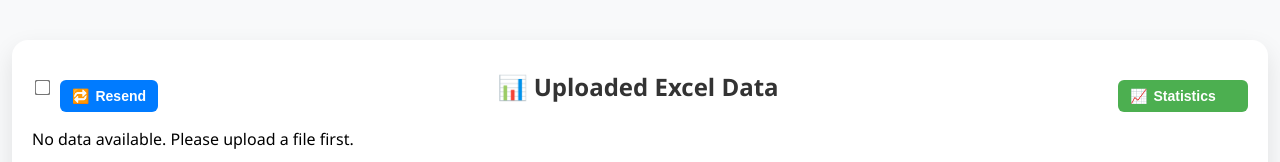
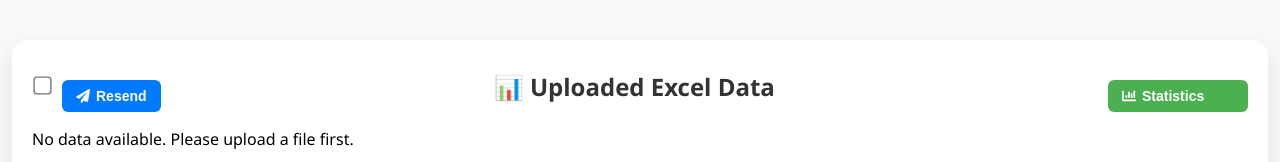
Before and after one commit to PAVANI2511/NoticeBoard, a React (Create React App) app: page /tableview in a window 1280 px wide. Shown: the top 162 px of the page. Built offline with nearby package versions, Linux system fonts and the light colour scheme.

Commit message:
update components

```diff
--- a/src/components/TableView.css
+++ b/src/components/TableView.css
@@ -8,7 +8,6 @@
   font-family: 'Segoe UI', sans-serif;
 }
 
-/* Layout Header */
 .table-header {
   display: flex;
   justify-content: space-between;
@@ -27,31 +26,20 @@
 .right-controls {
   display: flex;
   align-items: center;
-  gap: 8px;
+  gap: 10px;
 }
 
 /* Checkbox */
 .select-all-checkbox {
-  transform: scale(1.2);
+  transform: scale(1.4);
   cursor: pointer;
+  vertical-align: middle;
+  margin-top: 2px;
 }
 
-/* Resend Button */
-.resend-button {
-  background-color: #007bff;
-  color: white;
-}
-
-/* Statistics Button */
-.green-button {
-  background-color: #4CAF50;
-  color: white;
-  padding: 8px 20px;
-  min-width: 130px;
-}
-
+/* Buttons */
 .small-button {
-  padding: 8px 12px;
+  padding: 8px 14px;
   border: none;
   border-radius: 6px;
   font-size: 14px;
@@ -59,6 +47,17 @@
   display: flex;
   align-items: center;
   gap: 6px;
+}
+
+.resend-button {
+  background-color: #007bff;
+  color: white;
+}
+
+.green-button {
+  background-color: #4CAF50;
+  color: white;
+  min-width: 140px;
 }
 
 .small-button:hover {
--- a/src/components/TableView.js
+++ b/src/components/TableView.js
@@ -1,14 +1,15 @@
 import React, { useEffect, useState } from 'react';
 import './TableView.css';
+import { FaPaperPlane, FaChartBar } from 'react-icons/fa';
 
 const TableView = () => {
   const [data, setData] = useState([]);
   const [headers, setHeaders] = useState([]);
   const [currentPage, setCurrentPage] = useState(1);
-  const itemsPerPage = 10;
+  const [selectedRows, setSelectedRows] = useState([]);
   const [selectAll, setSelectAll] = useState(false);
   const [showPopup, setShowPopup] = useState(false);
-  const [mailStats, setMailStats] = useState({ sent: 0, notSent: 0 });
+  const itemsPerPage = 10;
 
   useEffect(() => {
     const storedData = JSON.parse(localStorage.getItem('excelData')) || [];
@@ -30,22 +31,33 @@ const TableView = () => {
   };
 
   const handleSelectAll = () => {
+    if (selectAll) {
+      setSelectedRows([]);
+    } else {
+      const pageRowIds = currentData.map((_, index) => index + startIndex);
+      setSelectedRows(pageRowIds);
+    }
     setSelectAll(!selectAll);
   };
 
   const handleResend = () => {
-    alert('Resending emails to all unsent users...');
+    if (selectedRows.length === 0) {
+      alert("⚠️ Please select at least one person to resend.");
+    } else {
+      alert("📧 Resend triggered for selected unsent records.");
+    }
   };
 
   const showStatistics = () => {
-    let sent = 0, notSent = 0;
-    data.forEach(row => {
-      if (row.status === 'sent') sent++;
-      else notSent++;
-    });
-    setMailStats({ sent, notSent });
     setShowPopup(true);
   };
+
+  const closePopup = () => {
+    setShowPopup(false);
+  };
+
+  const countSent = data.filter(row => row.sent === true).length;
+  const countUnsent = data.length - countSent;
 
   return (
     <div className="table-container">
@@ -53,21 +65,23 @@ const TableView = () => {
         <div className="left-controls">
           <input
             type="checkbox"
+            className="select-all-checkbox"
             title="Select All"
             checked={selectAll}
             onChange={handleSelectAll}
-            className="select-all-checkbox"
           />
-          <button className="small-button resend-button" onClick={handleResend} title="Resend Unsent">
-            <span role="img" aria-label="resend">🔁</span> <span>Resend</span>
+          <button className="small-button resend-button" onClick={handleResend}>
+            <FaPaperPlane />
+            Resend
           </button>
         </div>
 
         <h2>📊 Uploaded Excel Data</h2>
 
         <div className="right-controls">
-          <button className="small-button green-button" onClick={showStatistics} title="View Statistics">
-            <span role="img" aria-label="statistics">📈</span> <span>Statistics</span>
+          <button className="small-button green-button" onClick={showStatistics}>
+            <FaChartBar />
+            Statistics
           </button>
         </div>
       </div>
@@ -83,13 +97,18 @@ const TableView = () => {
               </tr>
             </thead>
             <tbody>
-              {currentData.map((row, rowIndex) => (
-                <tr key={`row-${rowIndex}`}>
-                  {headers.map((col, colIndex) => (
-                    <td key={`cell-${rowIndex}-${colIndex}`}>{row[col] ?? ''}</td>
-                  ))}
-                </tr>
-              ))}
+              {currentData.map((row, rowIndex) => {
+                const actualIndex = startIndex + rowIndex;
+                return (
+                  <tr key={`row-${rowIndex}`}>
+                    {headers.map((col, colIndex) => (
+                      <td key={`cell-${rowIndex}-${colIndex}`}>
+                        {row[col] ?? ''}
+                      </td>
+                    ))}
+                  </tr>
+                );
+              })}
             </tbody>
           </table>
 
@@ -112,10 +131,12 @@ const TableView = () => {
       {showPopup && (
         <div className="popup-overlay">
           <div className="popup-content">
-            <h3>📊 Mail Delivery Statistics</h3>
-            <p>✅ Mails Sent: <strong>{mailStats.sent}</strong></p>
-            <p>❌ Mails Not Sent: <strong>{mailStats.notSent}</strong></p>
-            <button className="close-button" onClick={() => setShowPopup(false)}>Close</button>
+            <h3>📊 Mail Statistics</h3>
+            <p><strong>✅ Sent:</strong> {countSent}</p>
+            <p><strong>❌ Not Sent:</strong> {countUnsent}</p>
+            <button className="close-button" onClick={closePopup}>
+              Close
+            </button>
           </div>
         </div>
       )}
```
